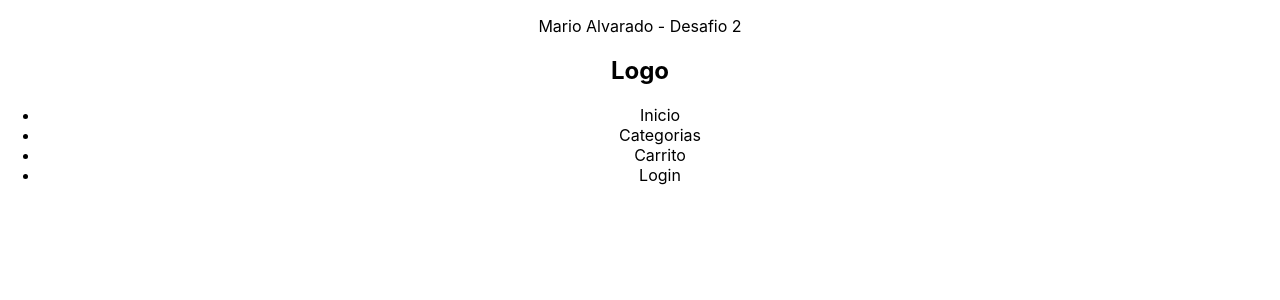
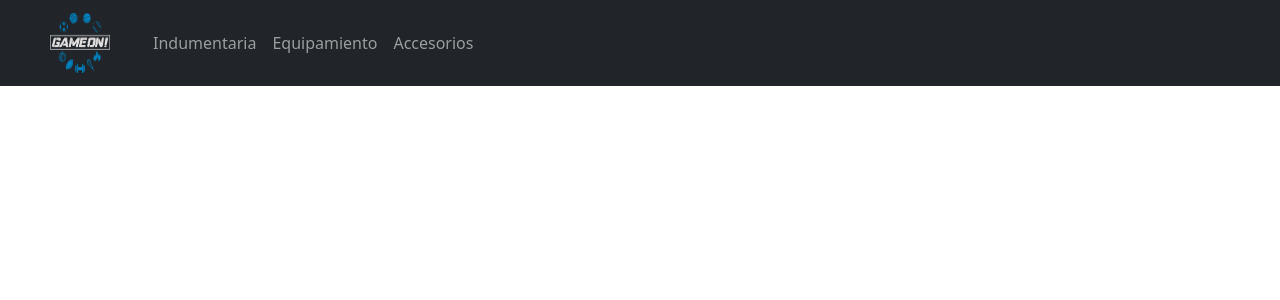
Before and after one commit to marioa1105/ecommerceReact, a React (Create React App) app in the folder ecommerce-react/: page / in a window 1280 px wide. Shown: the top 300 px of the page. Built offline with nearby package versions, Linux system fonts and the light colour scheme.

Commit message:
Desafio-Menu-Ecommerce

```diff
--- a/ecommerce-react/package.json
+++ b/ecommerce-react/package.json
@@ -6,7 +6,9 @@
     "@testing-library/jest-dom": "^5.15.0",
     "@testing-library/react": "^11.2.7",
     "@testing-library/user-event": "^12.8.3",
+    "bootstrap": "^5.1.3",
     "react": "^17.0.2",
+    "react-bootstrap": "^2.0.2",
     "react-dom": "^17.0.2",
     "react-scripts": "4.0.3",
     "web-vitals": "^1.1.2"
--- a/ecommerce-react/src/App.js
+++ b/ecommerce-react/src/App.js
@@ -5,9 +5,7 @@ import NavBar from './components/NavBar/NavBar';
 function App() {
   return (
     <div className="App">
-      <p>
-        Mario Alvarado - Desafio 2
-      </p>
+
       <nav>
         <NavBar/>
       </nav>
--- a/ecommerce-react/src/components/NavBar/NavBar.css
+++ b/ecommerce-react/src/components/NavBar/NavBar.css
@@ -0,0 +1,5 @@
+.logo img{
+    height: 60px;
+    width: 60px;
+    margin-left: 50px;
+}
--- a/ecommerce-react/src/components/NavBar/NavBar.js
+++ b/ecommerce-react/src/components/NavBar/NavBar.js
@@ -1,15 +1,32 @@
 import React from 'react';
-
+import Navbar from 'react-bootstrap/Navbar'
+import Container from 'react-bootstrap/Container'
+import Nav from 'react-bootstrap/Nav'
+import 'bootstrap/dist/css/bootstrap.min.css';
+import './NavBar.css'
+import logo from '../../logo.png'
 export default () => {
     return (
         <div>
-            <h1>Logo</h1>
-            <ul>
-                <li>Inicio</li>
-                <li>Categorias</li>
-                <li>Carrito</li>
-                <li>Login</li>
-            </ul>
+            <Navbar bg="dark" variant="dark">
+                <Navbar.Brand href="#home">
+                    <div className="logo">
+                        <img
+                            src={logo} alt="logo"
+                        />
+                    </div>
+
+
+                </Navbar.Brand>
+                <Container>
+                    <Nav className="me-auto">
+                        <Nav.Link href="#">Indumentaria</Nav.Link>
+                        <Nav.Link href="#">Equipamiento</Nav.Link>
+                        <Nav.Link href="#">Accesorios</Nav.Link>
+                    </Nav>
+                </Container>
+            </Navbar>
         </div>
+
     )
 }
```
Also changed, not shown: ecommerce-react/src/logo.png (added), 1 other file (tests, documents, lock files or other folders).
